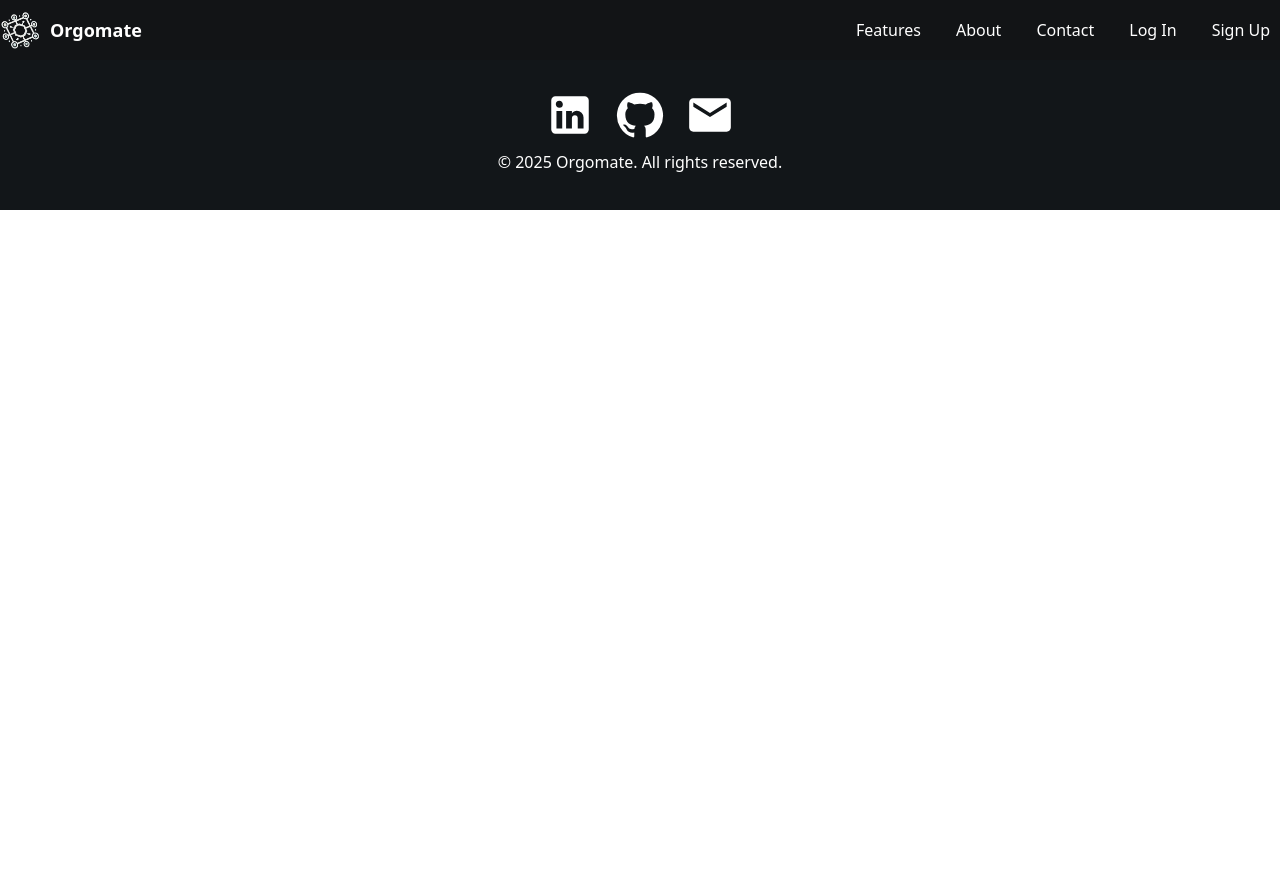
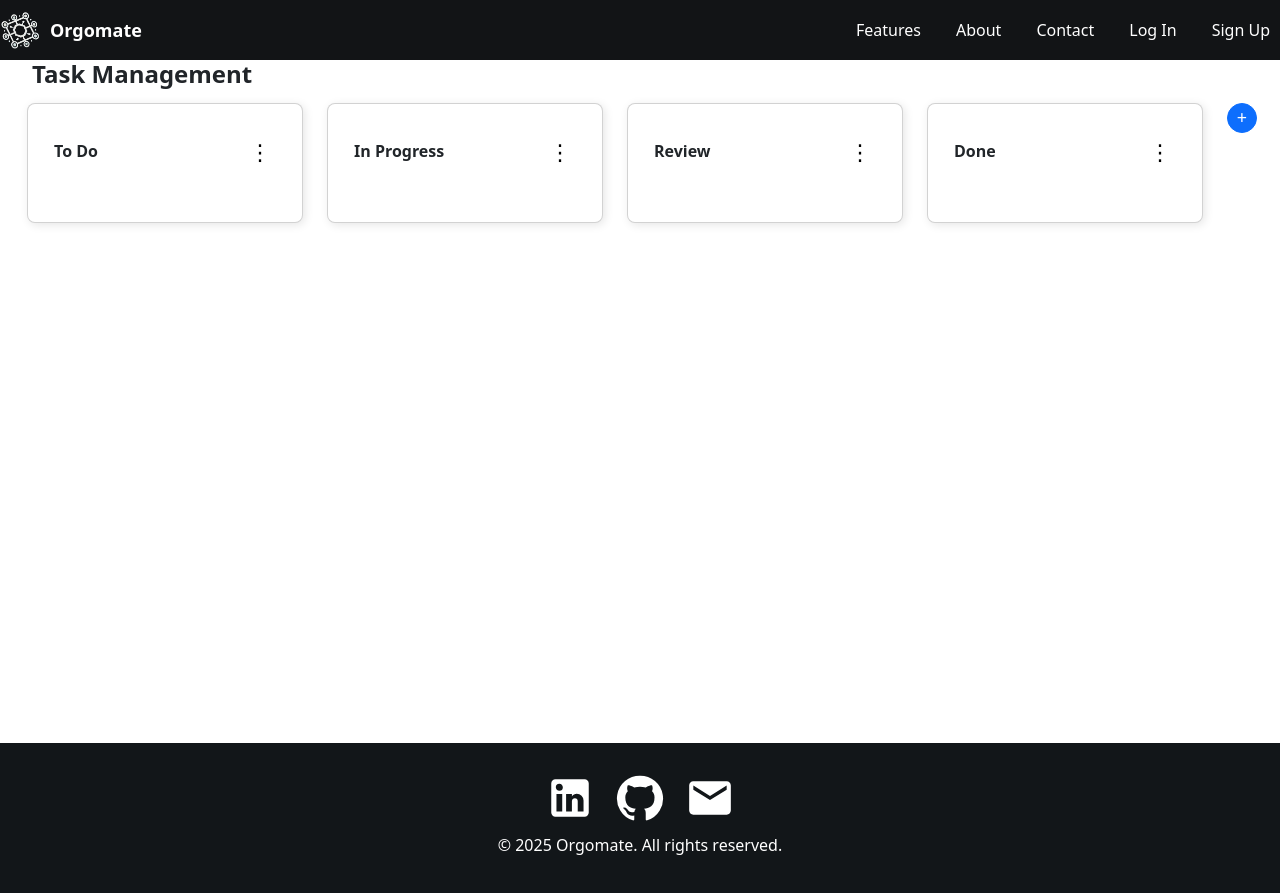
Before and after one commit to Ntombozuko/Orgomate, a React (Create React App) app in the folder frontend/: page /Board in a window 1280 px wide. Before the commit the page ends 800 px from the top, so only its background shows below. Built offline with nearby package versions, Linux system fonts and the light colour scheme.

Commit message:
Board added

```diff
--- a/frontend/src/App.css
+++ b/frontend/src/App.css
@@ -12,6 +12,7 @@
   justify-content: flex-start; /* Align content at the top */
   flex-grow: 1; /* Ensures content expands and pushes footer down */
   padding: 50px 10%;
+
 }
 
 .home-container, .features-container {
--- a/frontend/src/App.js
+++ b/frontend/src/App.js
@@ -15,6 +15,7 @@ import SignUp from "./pages/SignUp";
 import Features from "./components/Features";
 import Footer from "./components/Footer";
 import Projects from "./pages/Projects";
+import Board from "./pages/Board";
 
 function ProtectedRoute({ element }) {
   return localStorage.getItem("token") ? element : <Navigate to="/LogIn" />;
@@ -77,6 +78,7 @@ function MainApp() {
             path="/Projects"
             element={<ProtectedRoute element={<Projects />} />}
           />
+          <Route path="/Board" element={<Board/>} />
         </Routes>
 
         {/* Features section only on Home page */}
--- a/frontend/src/pages/About.js
+++ b/frontend/src/pages/About.js
@@ -52,6 +52,7 @@ function About() {
           {" "}
           <Link to="/Projects">Projects</Link>{" "}
         </li>
+        <li> <Link to="/Board">Board</Link></li>
       </ul>
     </div>
   );
--- /dev/null
+++ b/frontend/src/pages/Board.js
@@ -0,0 +1,69 @@
+import React, { useState } from "react";
+import Container from "react-bootstrap/Container";
+import Row from "react-bootstrap/Row";
+import Col from "react-bootstrap/Col";
+import Card from "react-bootstrap/Card";
+import Button from "react-bootstrap/Button";
+import Dropdown from "react-bootstrap/Dropdown";
+import "../styles/Board.css";
+
+function Board() {
+    const [columns, setColumns] = useState(["To Do", "In Progress", "Review", "Done"]);
+
+    const addColumn = () => {
+        const newColumn = prompt("Enter column name:");
+        if (newColumn) {
+            setColumns([...columns, newColumn]);
+        }
+    };
+
+    const editColumn = (index) => {
+        const newName = prompt("Enter new column name:", columns[index]);
+        if (newName) {
+            const updatedColumns = [...columns];
+            updatedColumns[index] = newName;
+            setColumns(updatedColumns);
+        }
+    };
+
+    const deleteColumn = (index) => {
+        if (window.confirm("Are you sure you want to delete this column?")) {
+            setColumns(columns.filter((_, colIndex) => colIndex !== index));
+        }
+    };
+
+    return (
+        <div className="content">
+          <Container fluid>
+            <h2 className="board-title">Task Management</h2>
+            <Row className="board-container g-1">
+                {columns.map((col, index) => (
+                    <Col key={index} className="column">
+                        <Card className="column-card">
+                            <Card.Body>
+                                <div className="column-header">
+                                    <span className="column-title">{col}</span>
+                                    <Dropdown className="column-options">
+                                        <Dropdown.Toggle id={`dropdown-${index}`} variant="light">
+                                            ⋮
+                                        </Dropdown.Toggle>
+                                        <Dropdown.Menu>
+                                            <Dropdown.Item onClick={() => editColumn(index)}>Edit</Dropdown.Item>
+                                            <Dropdown.Item onClick={() => deleteColumn(index)}>Delete</Dropdown.Item>
+                                        </Dropdown.Menu>
+                                    </Dropdown>
+                                </div>
+                            </Card.Body>
+                        </Card>
+                    </Col>
+                ))}
+                <Col className="column">
+                    <Button variant="primary" onClick={addColumn} className="add-column-btn">+</Button>
+                </Col>
+            </Row>
+          </Container>
+        </div>
+    );
+}
+
+export default Board;
--- /dev/null
+++ b/frontend/src/styles/Board.css
@@ -0,0 +1,91 @@
+/* Align Task Management title to the left */
+.board-title {
+    text-align: left;
+    margin-left: 20px;
+    font-size: 24px;
+    font-weight: bold;
+}
+
+/* Flex container for columns */
+.board-container {
+    display: flex;
+    flex-grow: 1;
+    flex-wrap: nowrap;
+    overflow-x: auto;
+    padding: 10px;
+    min-height: calc(100vh - 150px);
+    gap: 10px;
+}
+
+/* Each column */
+.column {
+    flex: 0 0 auto;
+    width: 280px;
+    margin: 0 5px;
+}
+
+/* Ensure card aligns content properly */
+.column-card {
+    padding: 10px;
+    border-radius: 8px;
+    box-shadow: 2px 2px 10px rgba(0, 0, 0, 0.1);
+    display: flex;
+    flex-direction: column;
+    align-items: stretch; /* Ensures full width */
+    min-height: 120px; /* Ensures card has enough height */
+}
+/* Flex header to keep title on left and options on right */
+.column-header {
+    display: flex;
+    justify-content: space-between;
+    align-items: center;
+    width: 100%;
+    padding-bottom: 10px; /* Creates space between title and tasks */
+}
+
+/* Align column title to the left */
+.column-title {
+    font-size: 16px;
+    font-weight: bold;
+    margin: 0;
+}
+
+/* Ensure dropdown dots stay on the right */
+.column-options {
+    font-size: 20px;
+    cursor: pointer;
+    background: none;
+    border: none;
+}
+
+/* Hide default dropdown arrow */
+.column-options .dropdown-toggle::after {
+    display: none;
+}
+
+/* Adjust dropdown button styling */
+.column-options .dropdown-toggle {
+    background: none;
+    border: none;
+    font-size: 22px;
+    cursor: pointer;
+    padding: 5px;
+}
+
+/* Button to add new columns */
+.add-column-btn {
+    width: 30px;
+    height: 30px;
+    font-size: 18px;
+    display: flex;
+    align-items: center;
+    justify-content: center;
+    border-radius: 50%;
+    padding: 5px;
+}
+
+/* Ensure Task Management title doesn't overlap */
+.task-title {
+    text-align: left;
+    margin-bottom: 20px;
+}
```
